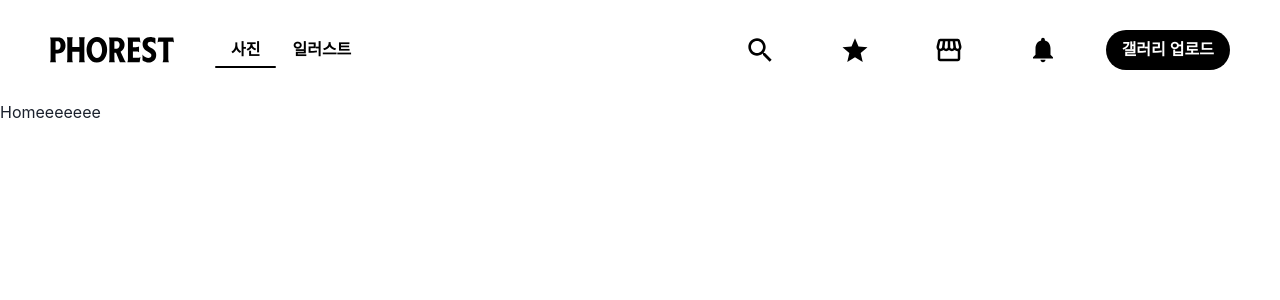
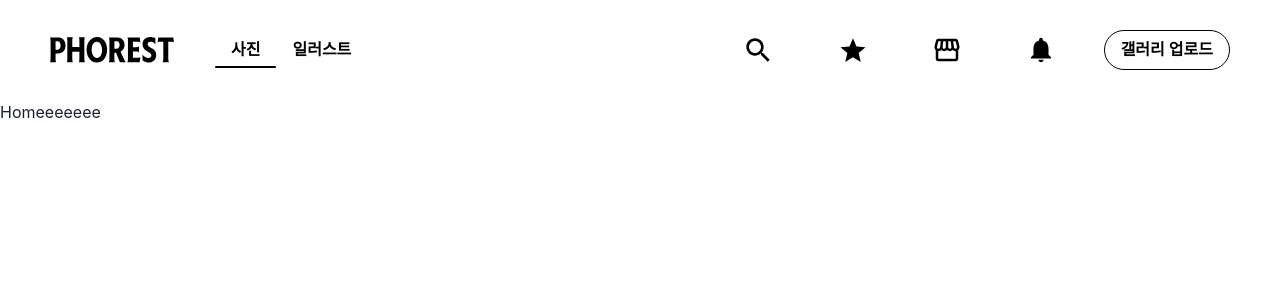
Before and after one commit to mongsam2/phorest-frontend, a React (Create React App) app: page / in a window 1280 px wide. Shown: the top 300 px of the page. Built offline with nearby package versions, Linux system fonts and the light colour scheme.

Commit message:
style: 갤러리 업로드 버튼 hover 색깔 변경

```diff
--- a/src/components/Header.tsx
+++ b/src/components/Header.tsx
@@ -20,7 +20,6 @@ import store_white from "../assets/icons/header/store_white.svg";
 import store_black from "../assets/icons/header/store_black.svg";
 import notification_white from "../assets/icons/header/notification_white.svg";
 import notification_black from "../assets/icons/header/notification_black.svg";
-import { TbMinusVertical } from "react-icons/tb";
 
 interface HeaderInterface {
   white: boolean;
@@ -48,7 +47,7 @@ export default function Header({ white }: HeaderInterface) {
           <TabIndicator
             mt="-1.5px"
             height="2px"
-            bg="black"
+            bg={white ? "white" : "black"}
             borderRadius="1px"
           />
         </Tabs>
@@ -71,9 +70,15 @@ export default function Header({ white }: HeaderInterface) {
           ></img>
         </Button>
         <Button
+          _hover={
+            white
+              ? { bg: "white", color: "black" }
+              : { bg: "black", color: "white" }
+          }
           borderRadius={"50"}
-          backgroundColor={white ? "white" : "black"}
-          color={white ? "black" : "white"}
+          variant={"outline"}
+          border={white ? "1px solid white" : "1px solid black"}
+          color={white ? "white" : "black"}
         >
           갤러리 업로드
         </Button>
```
